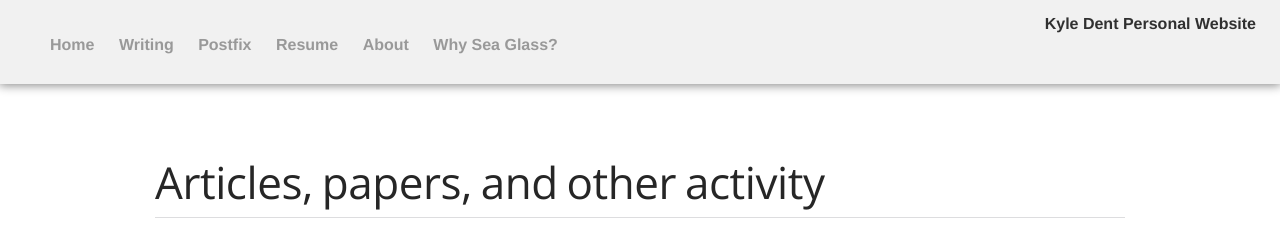
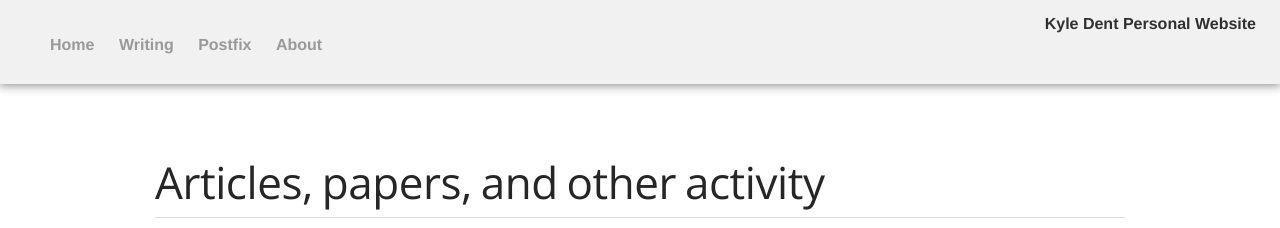
Before and after one commit to kdent/kdent.github.io, a Jekyll site: the page built from writing.html, in a window 1280 px wide. Shown: the top 228 px of the page. Built offline with Jekyll 4.4.1, drawn with Linux system fonts in a browser that asks for light colours; some web fonts are replaced.

Commit message:
Remove menu links to sea glass and resume

```diff
--- a/_layouts/adoc.html
+++ b/_layouts/adoc.html
@@ -23,9 +23,7 @@
   <li><a href="/">Home</a></li>
   <li><a href="/writing.html">Writing</a></li>
   <li><a href="/postfix/">Postfix</a></li>
-  <li><a href="/resume.html">Resume</a></li>
   <li><a href="/about.html">About</a></li>
-  <li><a href="/seaglass.html">Why Sea Glass?</a></li>
 </ul>
 </nav>
 </div>
--- a/_layouts/default.html
+++ b/_layouts/default.html
@@ -14,9 +14,7 @@ Kyle Dent Personal Website
   <li><a href="/">Home</a></li>
   <li><a href="/writing.html">Writing</a></li>
   <li><a href="/postfix/">Postfix</a></li>
-  <li><a href="/resume.html">Resume</a></li>
   <li><a href="/about.html">About</a></li>
-  <li><a href="/seaglass.html">Why Sea Glass?</a></li>
 </ul>
 </nav>
 </div>
```
